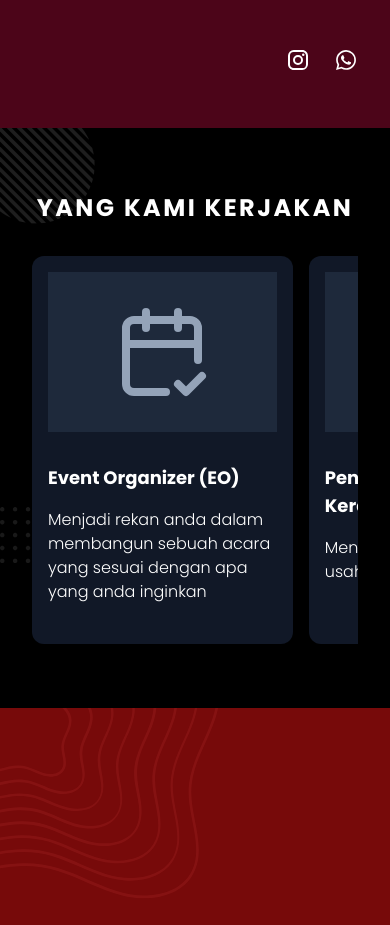
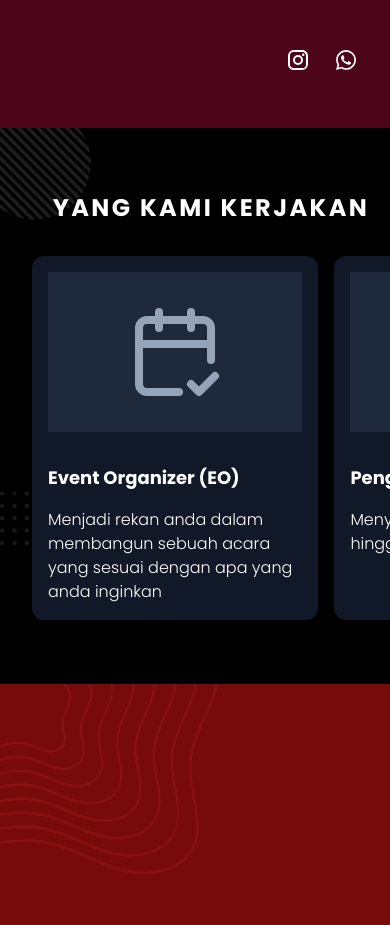
Before and after one commit to brayenid/knk, a React (Vite) app: page / in a window 390 px wide. Shown: the part 1560-2485 px from the top of the page. Built offline with nearby package versions, Linux system fonts and the light colour scheme.

Commit message:
fix: works view

```diff
--- a/src/components/header.tsx
+++ b/src/components/header.tsx
@@ -10,7 +10,7 @@ export default function Header() {
           />
         </div>
       </div>
-      <ul className="flex gap-4 tracking-widest uppercase flex-wrap justify-center text-xs md:text-base p-4 text-gray-200 items-center flex-col md:flex-row">
+      <ul className="flex gap-4 tracking-widest uppercase flex-wrap justify-center text-xs md:text-base p-4 text-gray-200 items-center flex-col sm:flex-row">
         <li>
           <a href="#about">Tentang</a>
         </li>
--- a/src/components/works.tsx
+++ b/src/components/works.tsx
@@ -66,7 +66,7 @@ export default function Works() {
     <div
       className="bg-[url(/ctabg.svg)] bg-cover md:min-h-screen flex text-center w-full flex-col text-white gap-8"
       id="works">
-      <div className="container !py-16">
+      <div className="container !py-16 !pr-0 sm:!pr-8">
         <h2 className="text-2xl md:text-3xl uppercase tracking-widest font-bold mb-8">Yang Kami Kerjakan</h2>
         <main className="flex gap-4 overflow-x-auto sm:grid sm:grid-cols-2 xl:grid-cols-3 text-left scrollbar-hidden">
           {data.map((d, i) => (
```
